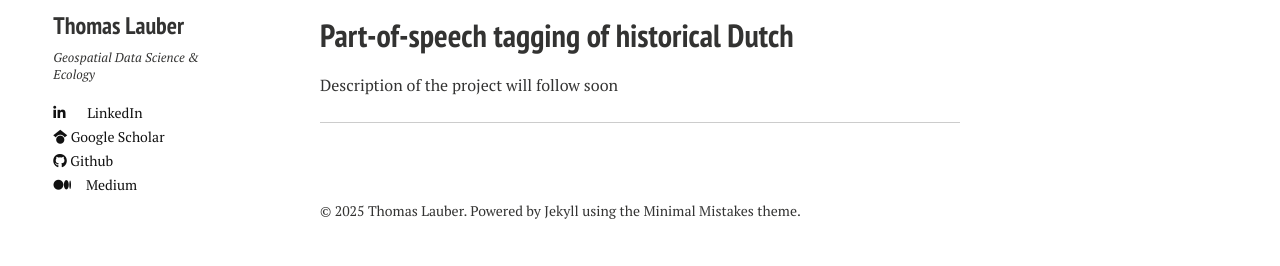
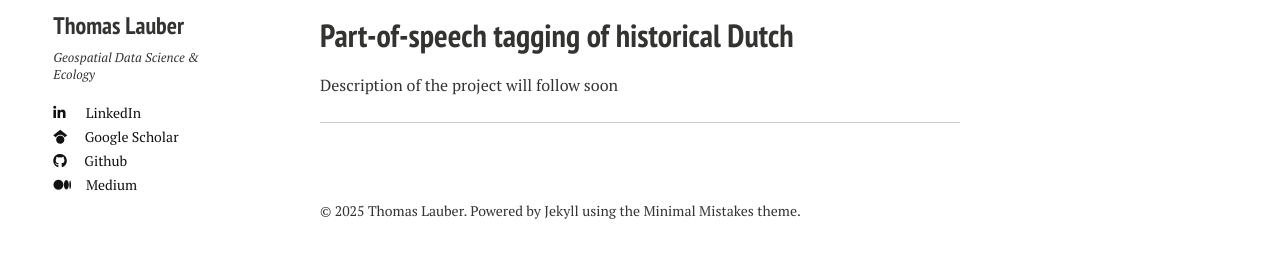
Before and after one commit to thomaslauber/thomaslauber.github.io, a Jekyll site: the page built from projects/index.md, in a window 1280 px wide. Shown: the part 1233-1499 px from the top of the page. Built offline with Jekyll 4.4.1, drawn with Linux system fonts in a browser that asks for light colours; nearby versions of some CDN libraries.

Commit message:
Update _author-bio.html

```diff
--- a/_includes/_author-bio.html
+++ b/_includes/_author-bio.html
@@ -15,7 +15,13 @@
 
 <style>
 .author-social i.fa-linkedin {
-    margin-right: 1.3em;
+    margin-right: 1.2em;
+  }
+.author-social i.fa-google-scholar {
+    margin-right: 1em;
+  }
+.author-social i.fa-github {
+    margin-right: 1em;
   }
 .author-social i.fa-medium-m {
     margin-right: 0.8em;
```
